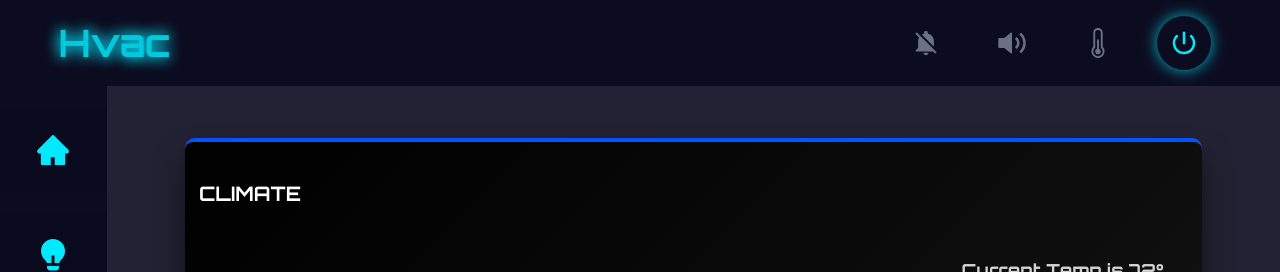
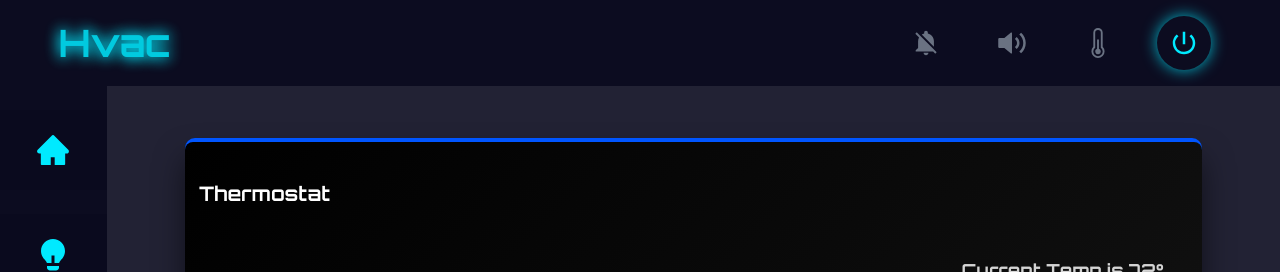
Before and after one commit to luckyboy2790/smart-home-ui-complete, a React (Vite) app: page /hvac in a window 1280 px wide. Shown: the top 272 px of the page. Built offline with nearby package versions, Linux system fonts and the light colour scheme.

Commit message:
fix: update hvac thermostat card title

```diff
--- a/src/pages/HVAC/components/AllTempControlCard.tsx
+++ b/src/pages/HVAC/components/AllTempControlCard.tsx
@@ -32,7 +32,7 @@ const ClimateControllCard = ({
   return (
     <StyledWrapper status={status}>
       <div className="card 2xl:min-h-[calc(100vh-250px)] h-auto">
-        <div className="heading">CLIMATE</div>
+        <div className="heading uppercase">Thermostat</div>
         <div className="flex flex-col justify-center items-center gap-6 w-full grow">
           <div className="w-full md:py-5 md:px-6 px-3 py-2.5">
             <h6 className="md:text-lg text-base text-right w-full text-neutral-300">
```
Lines whose indentation alone changed are shown as unchanged.
